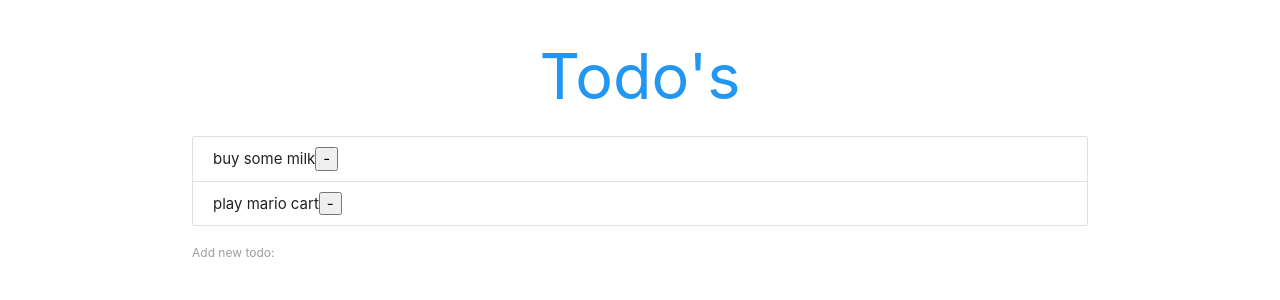
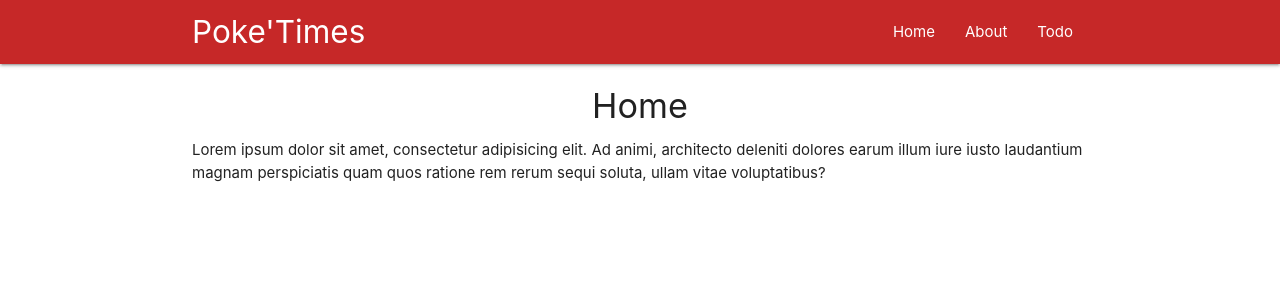
Before and after one commit to seangay/react-tutorial-redux, a React (Create React App) app in the folder todo-app/: page / in a window 1280 px wide. Shown: the top 300 px of the page. Built offline with nearby package versions, Linux system fonts and the light colour scheme.

Commit message:
Completed #25 - Routing

```diff
--- a/todo-app/package.json
+++ b/todo-app/package.json
@@ -5,6 +5,7 @@
   "dependencies": {
     "react": "^16.8.6",
     "react-dom": "^16.8.6",
+    "react-router-dom": "^5.0.1",
     "react-scripts": "3.0.1"
   },
   "scripts": {
--- a/todo-app/src/App.js
+++ b/todo-app/src/App.js
@@ -1,36 +1,21 @@
 import React, { Component } from 'react';
-import Todos from "./components/Todos";
-import AddTodo from "./components/AddTodo";
+import Navbar from "./components/Navbar";
+import {BrowserRouter, Route} from "react-router-dom";
+import Home from "./views/Home";
+import Todo from "./views/Todo";
+import About from "./views/About";
 
 export default class App extends Component {
-  state = {
-    todos: [
-      {id: 1, content: 'buy some milk'},
-      {id: 2, content: 'play mario cart'}
-    ]
-  };
-
-  deleteTodo = (id) => {
-    const todos = this.state.todos.filter((todo) => {
-      return todo.id !== id;
-    });
-
-    this.setState({todos});
-  };
-
-  addTodo = (todo) => {
-    todo.id = Math.random();
-    const todos = [...this.state.todos, todo];
-    this.setState({todos});
-  };
-
   render() {
     return (
-      <div className="todo-app container">
-        <h1 className="center blue-text">Todo's</h1>
-        <Todos todos={this.state.todos} deleteTodo={this.deleteTodo}/>
-        <AddTodo addTodo={this.addTodo} />
-      </div>
+      <BrowserRouter>
+        <div className="App">
+          <Navbar/>
+          <Route exact path="/" component={Home} />
+          <Route path="/todo" component={Todo} />
+          <Route path="/about" component={About} />
+        </div>
+      </BrowserRouter>
     );
   }
 }
--- /dev/null
+++ b/todo-app/src/components/Navbar.js
@@ -0,0 +1,17 @@
+import React from 'react';
+
+const Navbar = () => {
+  return (
+    <nav className="nav-wrapper red darken-3">
+      <div className="container">
+        <a className="brand-logo">Poke'Times</a>
+        <ul className="right">
+          <li><a href="/">Home</a></li>
+          <li><a href="/about">About</a></li>
+          <li><a href="/todo">Todo</a></li>
+        </ul>
+      </div>
+    </nav>
+  );
+};
+export default Navbar;
--- /dev/null
+++ b/todo-app/src/views/About.js
@@ -0,0 +1,11 @@
+import React from "react";
+
+const About = () => {
+  return (
+    <div className="container">
+      <h4 className="center">About</h4>
+      <p>Lorem ipsum dolor sit amet, consectetur adipisicing elit. Ad animi, architecto deleniti dolores earum illum iure iusto laudantium magnam perspiciatis quam quos ratione rem rerum sequi soluta, ullam vitae voluptatibus?</p>
+    </div>
+  )
+};
+export default About;
--- /dev/null
+++ b/todo-app/src/views/Home.js
@@ -0,0 +1,11 @@
+import React from "react";
+
+const Home = () => {
+  return (
+    <div className="container">
+      <h4 className="center">Home</h4>
+      <p>Lorem ipsum dolor sit amet, consectetur adipisicing elit. Ad animi, architecto deleniti dolores earum illum iure iusto laudantium magnam perspiciatis quam quos ratione rem rerum sequi soluta, ullam vitae voluptatibus?</p>
+    </div>
+  )
+};
+export default Home;
--- /dev/null
+++ b/todo-app/src/views/Todo.js
@@ -0,0 +1,36 @@
+import React, {Component} from "react";
+import Todos from "../components/Todos";
+import AddTodo from "../components/AddTodo";
+
+export default class Todo extends Component {
+  state = {
+    todos: [
+      {id: 1, content: 'buy some milk'},
+      {id: 2, content: 'play mario cart'}
+    ]
+  };
+
+  deleteTodo = (id) => {
+    const todos = this.state.todos.filter((todo) => {
+      return todo.id !== id;
+    });
+
+    this.setState({todos});
+  };
+
+  addTodo = (todo) => {
+    todo.id = Math.random();
+    const todos = [...this.state.todos, todo];
+    this.setState({todos});
+  };
+
+  render() {
+    return (
+      <div className="todo-app container">
+        <h1 className="center blue-text">Todo's</h1>
+        <Todos todos={this.state.todos} deleteTodo={this.deleteTodo}/>
+        <AddTodo addTodo={this.addTodo} />
+      </div>
+    );
+  }
+}
```
Also changed, not shown: 1 other file (tests, documents, lock files or other folders).
